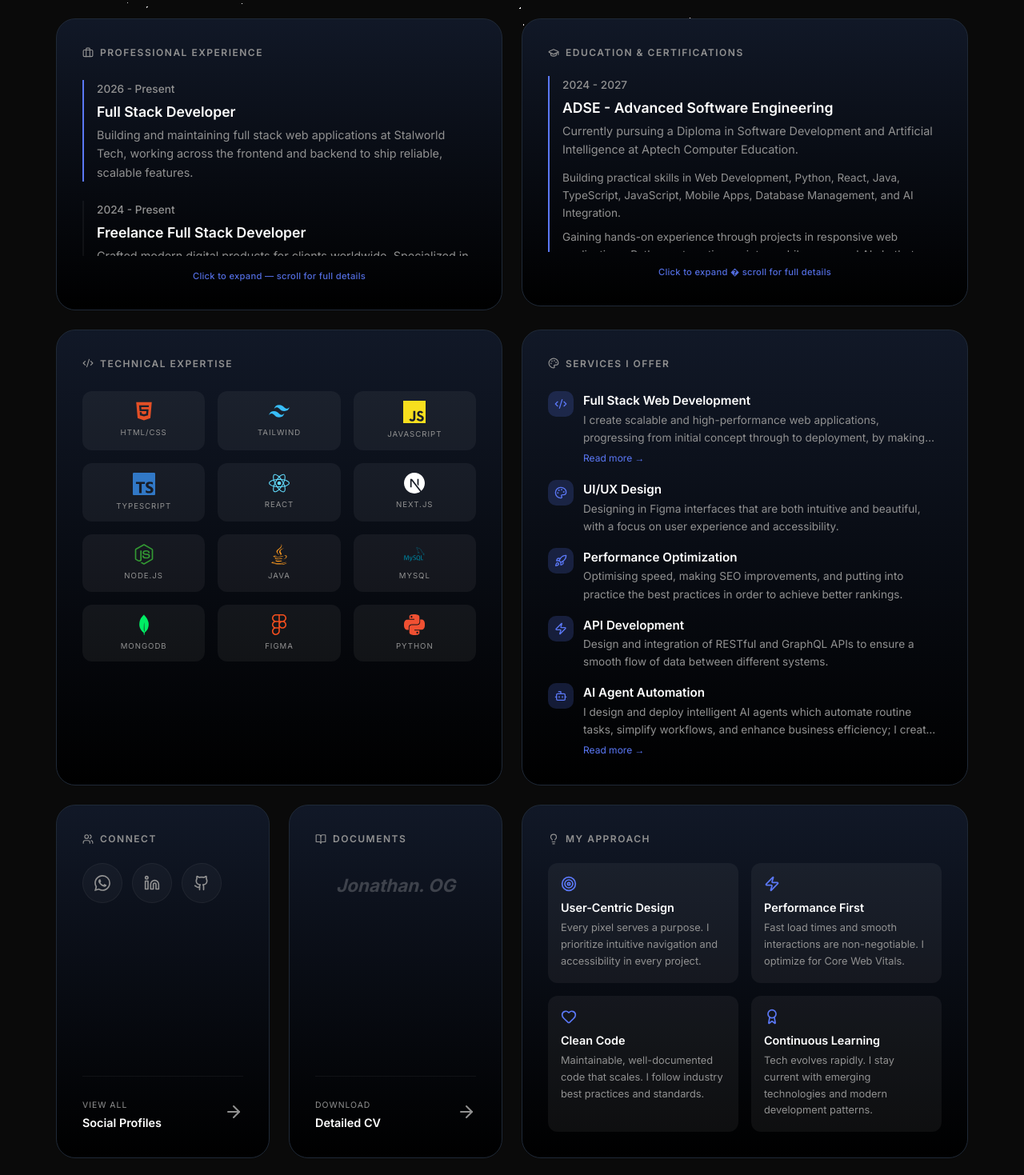
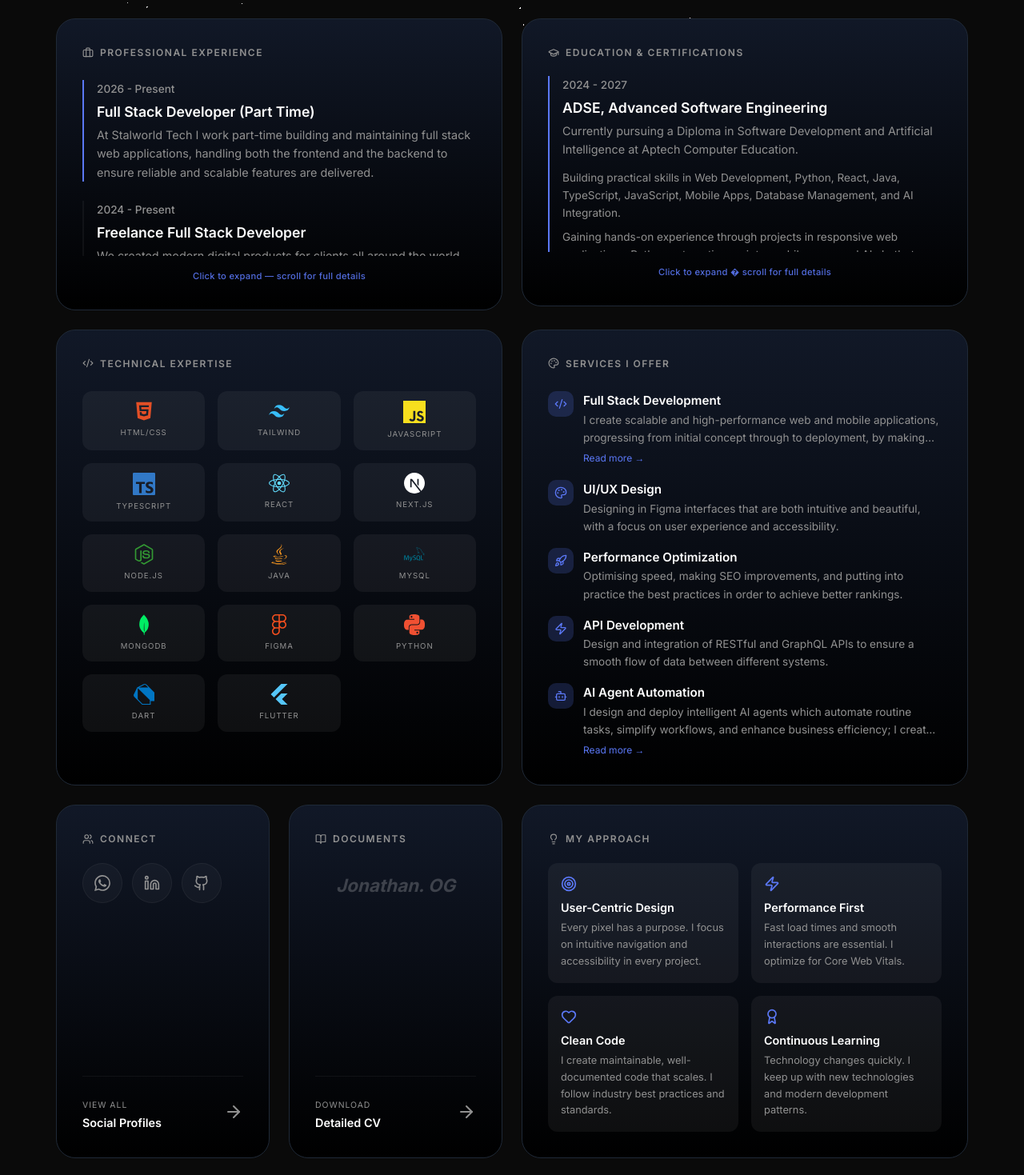
Before and after one commit to ogunmuyiwajonathan/Jonathan-portfolio, a React (Vite) app: page /about in a window 1280 px wide. Shown: the part 561-2030 px from the top of the page at 80% size. Built offline with nearby package versions, Linux system fonts and the light colour scheme.

Commit message:
Update About page content and interactions, Home hero styling, and Contact dropdown

```diff
--- a/src/pages/About.tsx
+++ b/src/pages/About.tsx
@@ -21,11 +21,11 @@ import {
     X
 } from 'lucide-react';
 import { FaReact, FaJava, FaFigma, FaHtml5, FaNodeJs } from 'react-icons/fa';
-import { SiTailwindcss, SiMysql, SiTypescript, SiMongodb, SiJavascript, SiNextdotjs,SiPython } from 'react-icons/si';
+import { SiTailwindcss, SiMysql, SiTypescript, SiMongodb, SiJavascript, SiNextdotjs,SiPython, SiDart, SiFlutter } from 'react-icons/si';
 import SpotlightCard from '../components/react-bits/SpotlightCard';
 import BlurText from '../components/react-bits/BlurText';
 import Skeleton from '../components/Skeleton';
-import { useState, useEffect } from 'react';
+import { useState, useEffect, useRef } from 'react';
 import { usePageTitle } from '@/hooks/usePageTitle';
 
 
@@ -36,6 +36,7 @@ export default function About() {
     const [experienceExpanded, setExperienceExpanded] = useState(false);
     const [showAllSkills, setShowAllSkills] = useState(false);
     const [expandedServices, setExpandedServices] = useState<Record<string, boolean>>({});
+    const experienceScrollRef = useRef<HTMLDivElement>(null);
 
     useEffect(() => {
         const timer = setTimeout(() => {
@@ -60,6 +61,12 @@ export default function About() {
         };
         window.addEventListener('keydown', onKey);
         return () => window.removeEventListener('keydown', onKey);
+    }, [experienceExpanded]);
+
+    useEffect(() => {
+        if (!experienceExpanded && experienceScrollRef.current) {
+            experienceScrollRef.current.scrollTop = 0;
+        }
     }, [experienceExpanded]);
 
     useEffect(() => {
@@ -88,12 +95,19 @@ export default function About() {
         { icon: <SiMongodb size={26} className="text-[#00ed64]" />, label: "MongoDB", title: "MongoDB" },
         { icon: <FaFigma size={26} className="text-[#f24e1e]" />, label: "Figma", title: "Figma" },
         { icon: <SiPython size={26} className="text-[#f05032]" />, label: "Python", title: "Python" },
+        { icon: <SiDart size={26} className="text-[#0175C2]" />, label: "Dart", title: "Dart" },
+        { icon: <SiFlutter size={26} className="text-[#55C6F8]" />, label: "Flutter", title: "Flutter" },
     ];
 
     const hiddenSkillsCount = techSkills.length - SKILLS_LIMIT;
 
     const toggleReadMore = (title: string) => {
-        setExpandedServices(prev => ({ ...prev, [title]: !prev[title] }));
+        setExpandedServices(prev => {
+            const next: Record<string, boolean> = {};
+            for (const key of Object.keys(prev)) next[key] = false;
+            next[title] = !prev[title];
+            return next;
+        });
     };
 
     if (isLoading) {
@@ -195,6 +209,7 @@ export default function About() {
                                 )}
                             </div>
                             <div
+                                ref={experienceScrollRef}
                                 className={`space-y-6 min-h-0 ${
                                     experienceExpanded
                                         ? 'min-h-0 flex-1 overflow-y-auto overflow-x-hidden pr-1 -mr-1 [scrollbar-gutter:stable]'
@@ -203,23 +218,23 @@ export default function About() {
                             >
                                 <div className="border-l-2 border-accent-blue pl-4">
                                     <div className="text-text-dim text-[0.85rem] mb-[4px] font-medium">2026 - Present</div>
-                                    <div className="font-semibold text-[1.1rem] text-white">Full Stack Developer</div>
+                                    <div className="font-semibold text-[1.1rem] text-white">Full Stack Developer (Part Time)</div>
                                     <div className="text-text-dim text-[0.9rem] mt-[2px] leading-relaxed">
-                                        Building and maintaining full stack web applications at Stalworld Tech, working across the frontend and backend to ship reliable, scalable features.
+                                        At Stalworld Tech I work part-time building and maintaining full stack web applications, handling both the frontend and the backend to ensure reliable and scalable features are delivered.
                                     </div>
                                 </div>
                                 <div className="border-l-2 border-border-color pl-4">
                                     <div className="text-text-dim text-[0.85rem] mb-[4px] font-medium">2024 - Present</div>
                                     <div className="font-semibold text-[1.1rem] text-white">Freelance Full Stack Developer</div>
                                     <div className="text-text-dim text-[0.9rem] mt-[2px] leading-relaxed">
-                                        Crafted modern digital products for clients worldwide. Specialized in React-based applications, responsive design systems, and scalable backend solutions. Successfully delivered projects with 100% client satisfaction.
+                                        We created modern digital products for clients all around the world. Our specialty lies in React-based applications, responsive design systems, and scalable backend solutions. Projects have been successfully completed with 100% client satisfaction.
                                     </div>
                                 </div>
                                 <div className="border-l-2 border-border-color pl-4">
                                     <div className="text-text-dim text-[0.85rem] mb-[4px] font-medium">2023 - 2024</div>
                                     <div className="font-semibold text-[1.1rem] text-white">Junior Web Developer</div>
                                     <div className="text-text-dim text-[0.9rem] mt-[2px] leading-relaxed">
-                                        Collaborated with cross-functional teams to build and maintain web applications. Gained hands-on experience with modern JavaScript frameworks, RESTful APIs, and database management systems.
+                                        Worked alongside multi-departmental teams to develop and maintain web applications, and acquired practical experience in using modern JavaScript frameworks, RESTful APIs, and database management systems.
                                     </div>
                                 </div>
                             </div>
@@ -297,7 +312,7 @@ export default function About() {
                         >
                             <div className="border-l-2 border-accent-blue pl-4">
                                 <div className="text-text-dim text-[0.85rem] mb-[4px] font-medium">2024 - 2027</div>
-                                <div className="font-semibold text-[1.1rem] text-white">ADSE - Advanced Software Engineering</div>
+                                <div className="font-semibold text-[1.1rem] text-white">ADSE, Advanced Software Engineering</div>
                                 <div className="text-text-dim text-[0.9rem] mt-[2px] leading-relaxed">
                                     Currently pursuing a Diploma in Software Development and Artificial Intelligence at Aptech Computer Education.
                                 </div>
@@ -311,9 +326,9 @@ export default function About() {
                             <div className="border-l-2 border-border-color pl-4">
                                 <div className="text-text-dim text-[0.85rem] mb-[4px] font-medium">2022 - 2023</div>
                                 <div className="font-semibold text-[1.1rem] text-white">Web Development Fundamentals</div>
-                                <div className="text-text-dim text-[0.9rem] mt-[2px]">Self-Directed Learning & Online Bootcamps</div>
+                                <div className="text-text-dim text-[0.9rem] mt-[2px]">Self-Directed Learning and Online Bootcamps</div>
                                 <p className="text-text-dim text-[0.85rem] mt-2 leading-relaxed">
-                                    Mastered HTML, CSS, JavaScript, and React through intensive online courses, documentation study, and hands-on project building.
+                                    Mastered HTML, CSS, JavaScript, and React through intensive online courses, studying documentation, and building hands-on projects.
                                 </p>
                             </div>
                         </div>
@@ -359,51 +374,51 @@ export default function About() {
                         <Palette size={14} /> SERVICES I OFFER
                     </div>
                     <div className="space-y-4">
-                        <div className="flex items-start gap-3">
-                            <div className="w-8 h-8 rounded-lg bg-accent-blue/20 flex items-center justify-center shrink-0">
+                        <div className="flex items-start gap-3 group">
+                            <div className="w-8 h-8 rounded-lg bg-accent-blue/20 flex items-center justify-center shrink-0 transition-transform duration-300 group-hover:scale-110">
                                 <Code2 size={16} className="text-accent-blue" />
                             </div>
                             <div>
-                                <h4 className="font-semibold text-[0.95rem] text-white">Full Stack Web Development</h4>
-                                <p className={`text-text-dim text-[0.85rem] leading-relaxed ${!expandedServices['fullstack'] ? 'line-clamp-2' : ''}`}>I create scalable and high-performance web applications, progressing from initial concept through to deployment, by making use of modern technologies such as React, Next.js, Node.js, Express, TypeScript, and SQL/NoSQL databases. This involves developing responsive frontends, robust backend APIs, authentication systems, database architectures, integrating with third-party services, carrying out cloud deployment, optimising performance, and providing continuous maintenance in order to deliver secure and user-oriented digital experiences.</p>
+                                <h4 className="font-semibold text-[0.95rem] text-white group-hover:text-accent-blue transition-colors">Full Stack Development</h4>
+                                <p className={`text-text-dim text-[0.85rem] leading-relaxed ${!expandedServices['fullstack'] ? 'line-clamp-2' : ''}`}>I create scalable and high-performance web and mobile applications, progressing from initial concept through to deployment, by making use of modern technologies such as React, Next.js, Node.js, Express, TypeScript, and SQL/NoSQL databases. This involves developing responsive frontends, robust backend APIs, mobile apps, authentication systems, database architectures, integrating with third-party services, carrying out cloud deployment, optimising performance, and providing continuous maintenance in order to deliver secure and user-oriented digital experiences.</p>
                                 <button onClick={() => toggleReadMore('fullstack')} className="text-accent-blue text-[0.75rem] mt-1 hover:underline transition-colors">
                                     {expandedServices['fullstack'] ? 'Show less' : 'Read more \u2192'}
                                 </button>
                             </div>
                         </div>
-                        <div className="flex items-start gap-3">
-                            <div className="w-8 h-8 rounded-lg bg-accent-blue/20 flex items-center justify-center shrink-0">
+                        <div className="flex items-start gap-3 group">
+                            <div className="w-8 h-8 rounded-lg bg-accent-blue/20 flex items-center justify-center shrink-0 transition-transform duration-300 group-hover:scale-110">
                                 <Palette size={16} className="text-accent-blue" />
                             </div>
                             <div>
-                                <h4 className="font-semibold text-[0.95rem] text-white">UI/UX Design</h4>
+                                <h4 className="font-semibold text-[0.95rem] text-white group-hover:text-accent-blue transition-colors">UI/UX Design</h4>
                                 <p className="text-text-dim text-[0.85rem] leading-relaxed">Designing in Figma interfaces that are both intuitive and beautiful, with a focus on user experience and accessibility.</p>
                             </div>
                         </div>
-                        <div className="flex items-start gap-3">
-                            <div className="w-8 h-8 rounded-lg bg-accent-blue/20 flex items-center justify-center shrink-0">
+                        <div className="flex items-start gap-3 group">
+                            <div className="w-8 h-8 rounded-lg bg-accent-blue/20 flex items-center justify-center shrink-0 transition-transform duration-300 group-hover:scale-110">
                                 <Rocket size={16} className="text-accent-blue" />
                             </div>
                             <div>
-                                <h4 className="font-semibold text-[0.95rem] text-white">Performance Optimization</h4>
+                                <h4 className="font-semibold text-[0.95rem] text-white group-hover:text-accent-blue transition-colors">Performance Optimization</h4>
                                 <p className="text-text-dim text-[0.85rem] leading-relaxed">Optimising speed, making SEO improvements, and putting into practice the best practices in order to achieve better rankings.</p>
                             </div>
                         </div>
-                        <div className="flex items-start gap-3">
-                            <div className="w-8 h-8 rounded-lg bg-accent-blue/20 flex items-center justify-center shrink-0">
+                        <div className="flex items-start gap-3 group">
+                            <div className="w-8 h-8 rounded-lg bg-accent-blue/20 flex items-center justify-center shrink-0 transition-transform duration-300 group-hover:scale-110">
                                 <Zap size={16} className="text-accent-blue" />
                             </div>
                             <div>
-                                <h4 className="font-semibold text-[0.95rem] text-white">API Development</h4>
+                                <h4 className="font-semibold text-[0.95rem] text-white group-hover:text-accent-blue transition-colors">API Development</h4>
                                 <p className="text-text-dim text-[0.85rem] leading-relaxed">Design and integration of RESTful and GraphQL APIs to ensure a smooth flow of data between different systems.</p>
                             </div>
                         </div>
-                        <div className="flex items-start gap-3">
-                            <div className="w-8 h-8 rounded-lg bg-accent-blue/20 flex items-center justify-center shrink-0">
+                        <div className="flex items-start gap-3 group">
+                            <div className="w-8 h-8 rounded-lg bg-accent-blue/20 flex items-center justify-center shrink-0 transition-transform duration-300 group-hover:scale-110">
                                 <Bot size={16} className="text-accent-blue" />
                             </div>
                             <div>
-                                <h4 className="font-semibold text-[0.95rem] text-white">AI Agent Automation</h4>
+                                <h4 className="font-semibold text-[0.95rem] text-white group-hover:text-accent-blue transition-colors">AI Agent Automation</h4>
                                 <p className={`text-text-dim text-[0.85rem] leading-relaxed ${!expandedServices['aiautomation'] ? 'line-clamp-2' : ''}`}>I design and deploy intelligent AI agents which automate routine tasks, simplify workflows, and enhance business efficiency; I create custom agents that are able to reason, use tools, integrate with APIs, manage workflows, process documents, and connect with platforms including Slack, Discord, Gmail, Notion, GitHub, CRMs, and databases.</p>
                                 <button onClick={() => toggleReadMore('aiautomation')} className="text-accent-blue text-[0.75rem] mt-1 hover:underline transition-colors">
                                     {expandedServices['aiautomation'] ? 'Show less' : 'Read more \u2192'}
@@ -463,25 +478,25 @@ export default function About() {
                         <Lightbulb size={14} /> MY APPROACH
                     </div>
                     <div className="grid grid-cols-1 md:grid-cols-2 gap-4">
-                        <div className="p-4 rounded-xl bg-white/5">
+                        <div className="p-4 rounded-xl bg-white/5 hover:-translate-y-1 hover:bg-white/10 transition-all duration-300">
                             <Target size={20} className="text-accent-blue mb-2" />
                             <h4 className="font-semibold text-[0.9rem] mb-1">User-Centric Design</h4>
-                            <p className="text-text-dim text-[0.8rem] leading-relaxed">Every pixel serves a purpose. I prioritize intuitive navigation and accessibility in every project.</p>
+                            <p className="text-text-dim text-[0.8rem] leading-relaxed">Every pixel has a purpose. I focus on intuitive navigation and accessibility in every project.</p>
                         </div>
-                        <div className="p-4 rounded-xl bg-white/5">
+                        <div className="p-4 rounded-xl bg-white/5 hover:-translate-y-1 hover:bg-white/10 transition-all duration-300">
                             <Zap size={20} className="text-accent-blue mb-2" />
                             <h4 className="font-semibold text-[0.9rem] mb-1">Performance First</h4>
-                            <p className="text-text-dim text-[0.8rem] leading-relaxed">Fast load times and smooth interactions are non-negotiable. I optimize for Core Web Vitals.</p>
+                            <p className="text-text-dim text-[0.8rem] leading-relaxed">Fast load times and smooth interactions are essential. I optimize for Core Web Vitals.</p>
                         </div>
-                        <div className="p-4 rounded-xl bg-white/5">
+                        <div className="p-4 rounded-xl bg-white/5 hover:-translate-y-1 hover:bg-white/10 transition-all duration-300">
                             <Heart size={20} className="text-accent-blue mb-2" />
                             <h4 className="font-semibold text-[0.9rem] mb-1">Clean Code</h4>
-                            <p className="text-text-dim text-[0.8rem] leading-relaxed">Maintainable, well-documented code that scales. I follow industry best practices and standards.</p>
+                            <p className="text-text-dim text-[0.8rem] leading-relaxed">I create maintainable, well-documented code that scales. I follow industry best practices and standards.</p>
                         </div>
-                        <div className="p-4 rounded-xl bg-white/5">
+                        <div className="p-4 rounded-xl bg-white/5 hover:-translate-y-1 hover:bg-white/10 transition-all duration-300">
                             <Award size={20} className="text-accent-blue mb-2" />
                             <h4 className="font-semibold text-[0.9rem] mb-1">Continuous Learning</h4>
-                            <p className="text-text-dim text-[0.8rem] leading-relaxed">Tech evolves rapidly. I stay current with emerging technologies and modern development patterns.</p>
+                            <p className="text-text-dim text-[0.8rem] leading-relaxed">Technology changes quickly. I keep up with new technologies and modern development patterns.</p>
                         </div>
                     </div>
                 </SpotlightCard>
--- a/src/pages/Contact.tsx
+++ b/src/pages/Contact.tsx
@@ -17,7 +17,7 @@ const PROJECT_OPTIONS = [
     { value: "ecommerce", label: "E-commerce Platform" },
     { value: "redesign", label: "Website Redesign" },
     { value: "mobile", label: "Mobile App (Flutter)" },
-    { value: "fullstack", label: "Full-Stack Development" },
+    { value: "fullstack", label: "Full Stack Development" },
     { value: "automation", label: "Python Automation & Scripting" },
     { value: "other", label: "Other" },
 ];
--- a/src/pages/Home.tsx
+++ b/src/pages/Home.tsx
@@ -25,7 +25,7 @@ const techStack = [
 ];
 
 const services = [
-    { icon: <Globe size={24} />, title: 'Full Stack Web', desc: 'React, Node, Python' },
+    { icon: <Globe size={24} />, title: 'Full Stack Development', desc: 'React, Node, Python' },
     { icon: <Palette size={24} />, title: 'UX Strategy', desc: 'Interface, Figma' },
     { icon: <Database size={24} />, title: 'Data Design', desc: 'SQL, NoSQL Hub' },
     { icon: <Smartphone size={24} />, title: 'App Precision', desc: 'Mobile-Optimized' },
@@ -35,13 +35,13 @@ const skills = [
     { label: 'Frontend Architecture', level: '90%' },
     { label: 'Backend Systems', level: '80%' },
     { label: 'Database & Cloud', level: '80%' },
-    { label: 'UI/UX Design Strategy', level: '90%' },
+    { label: 'UI/UX Design Strategy', level: '85%' },
     { label: 'Agentic AI Development', level: '85%' },
 ];
 
 
 const marqueeItems = [
-    "Full Stack Development", "UI/UX Design", "React",
+    "Full Stack Development", "UI/UX Design", "Agentic AI Automation",
     "Database Architecture", "API Development", "Performance Optimization"
 ];
 
@@ -129,7 +129,7 @@ export default function Home() {
 
                                 <SplitText
                                     text="Jonathan."
-                                    className="text-[clamp(2.4rem,5vw,3.4rem)] leading-[1.05] mb-5 font-bold text-foreground"
+                                    className="text-[clamp(2.4rem,5vw,3.4rem)] leading-[1.05] mb-5 font-bold text-foreground [text-shadow:0_2px_8px_rgba(0,0,0,0.85),0_6px_24px_rgba(0,0,0,0.55)]"
                                     delay={300}
                                     animationFrom={{ opacity: 0, y: 40 }}
                                     animationTo={{ opacity: 1, y: 0 }}
```
